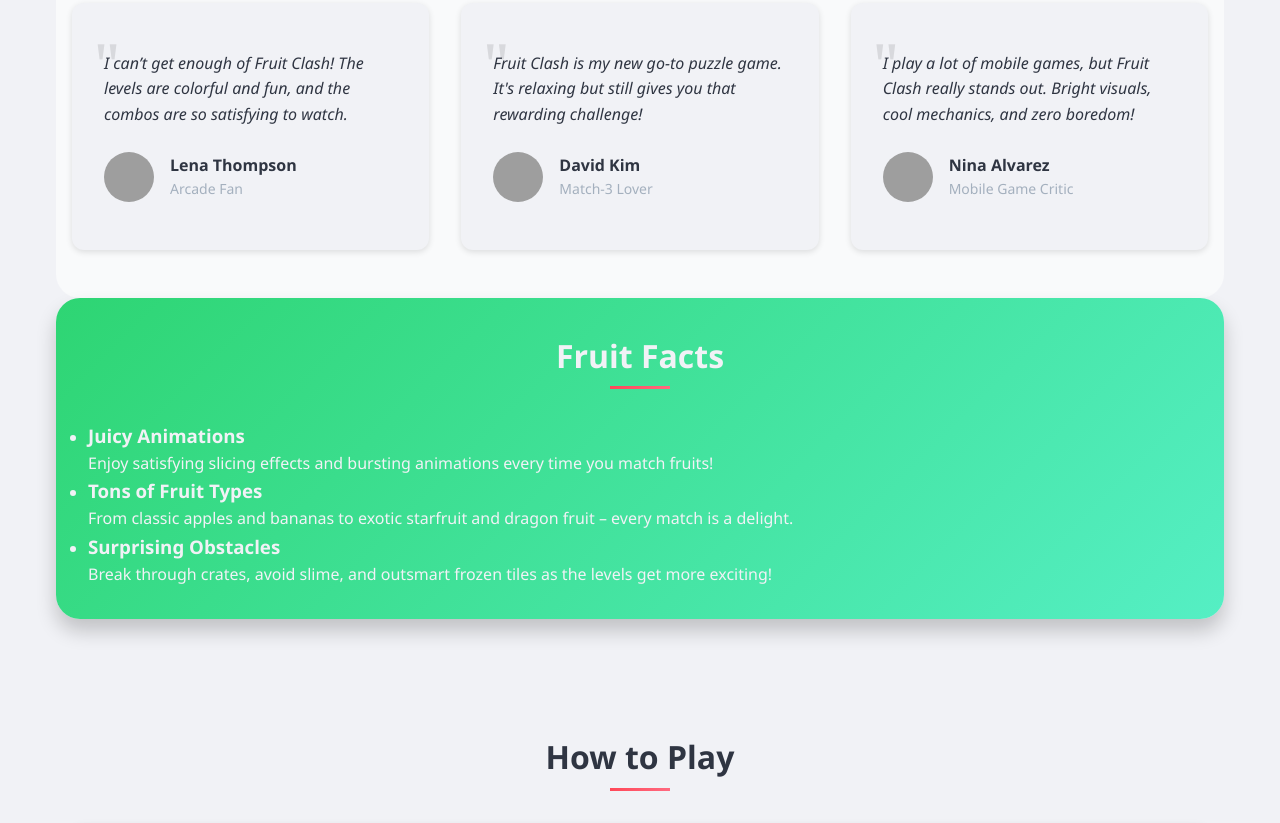
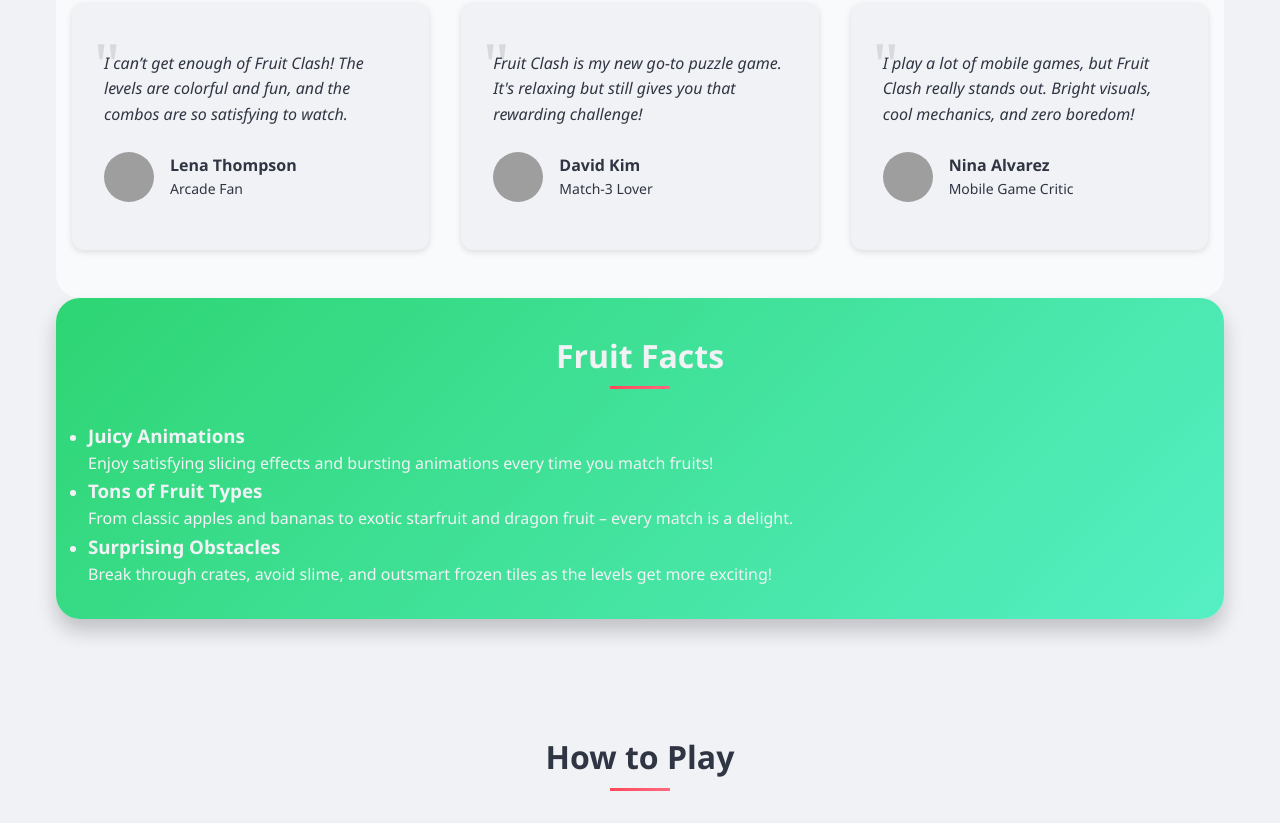
Before and after one commit to Artur-Luniaka/no_iframe_copy_7, a plain HTML site: page index.html in a window 1280 px wide. Shown: the part 1094-1917 px from the top of the page. Drawn offline with Linux system fonts and the light colour scheme; grey boxes are pictures that could not be loaded.

Commit message:
fix color for secondary text

```diff
--- a/css/global.css
+++ b/css/global.css
@@ -14,7 +14,7 @@
   --accent-color: #ffa502; /* Апельсиновый, сочный и энергичный */
   --dark-color: #2f3542; /* Темно-серый, для контраста */
   --light-color: #f1f2f6; /* Светло-серый, почти белый фон */
-  --gray-color: #a4b0be; /* Более мягкий серый для текста */
+  --gray-color: #2f3542; /* Более мягкий серый для текста */
   --light-gray-color: #dfe4ea; /* Светлый фон для панелей и блоков */
 
   /* Gradients */
```
